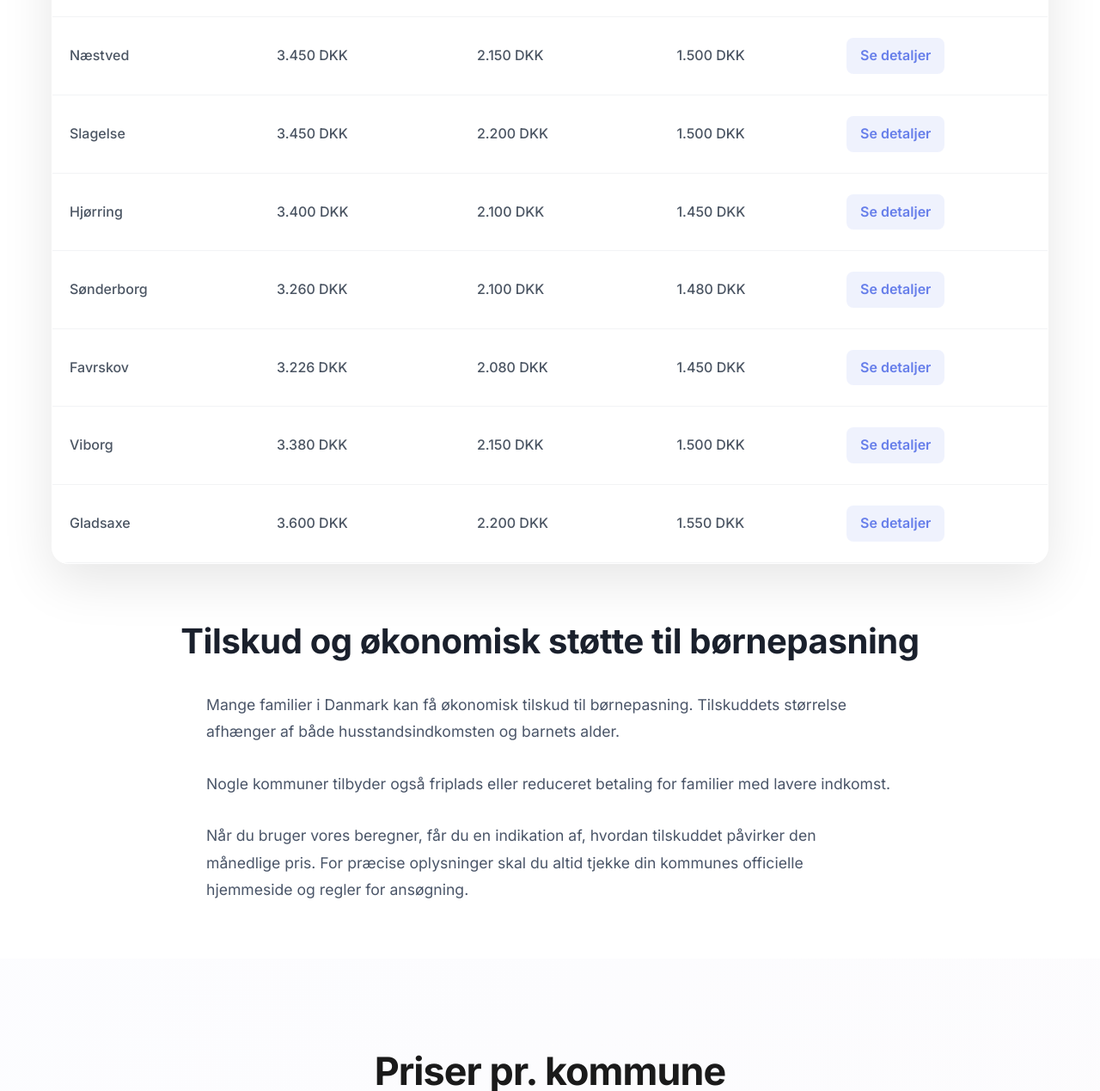
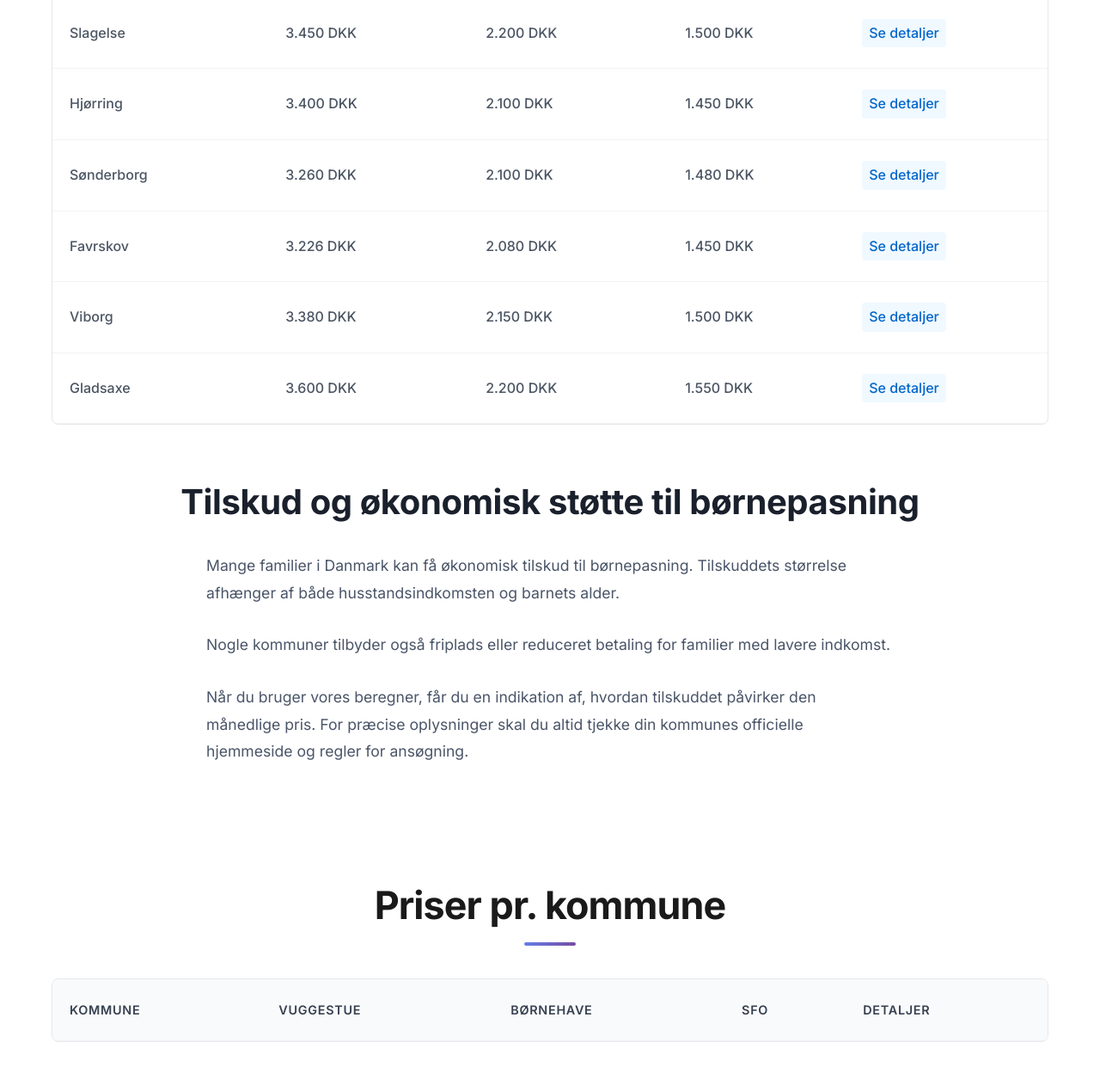
Before and after one commit to martingalmarino/B-rnepasning, a website: page index.html in a window 1280 px wide. Shown: the part 3381-4650 px from the top of the page at 86% size. Drawn offline with Linux system fonts and the light colour scheme.

Commit message:
SIMPLIFY: Remove shadows and simplify table design
✅ Removed table shadows and effects:
   - Eliminated box-shadow from table container
   - Removed backdrop-filter and blur effects
   - Simplified background to plain white
   - Reduced border-radius for cleaner look

✅ Simplified table styling:
   - Changed header background to simple #f9fafb
   - Removed gradient backgrounds
   - Simplified hover effects (no transforms)
   - Cleaner border styling

✅ Streamlined detail links:
   - Simplified link styling with minimal padding
   - Removed complex hover animations
   - Consistent brand color (#0066CC)
   - Cleaner background colors

✅ Consistent mobile styling:
   - Applied same simplifications to mobile breakpoints
   - Reduced border-radius on small screens
   - Maintained clean appearance across devices

The table now has a clean, minimal design that focuses
on content readability without visual distractions.

```diff
--- a/styles.css
+++ b/styles.css
@@ -339,31 +339,15 @@ body {
 
 /* Prices Table Section */
 .prices {
-    padding: 6rem 0;
+    padding: 4rem 0;
     background: white;
-    position: relative;
-}
-
-.prices::before {
-    content: '';
-    position: absolute;
-    top: 0;
-    left: 0;
-    right: 0;
-    bottom: 0;
-    background: linear-gradient(135deg, rgba(102, 126, 234, 0.02) 0%, rgba(118, 75, 162, 0.02) 100%);
 }
 
 .table-container {
     overflow-x: auto;
-    background: rgba(255, 255, 255, 0.95);
-    -webkit-backdrop-filter: blur(20px);
-    backdrop-filter: blur(20px);
-    border-radius: 20px;
-    box-shadow: 0 20px 60px rgba(0, 0, 0, 0.1);
-    border: 1px solid rgba(255, 255, 255, 0.2);
-    position: relative;
-    z-index: 2;
+    background: white;
+    border-radius: 8px;
+    border: 1px solid #e5e7eb;
 }
 
 .prices-table {
@@ -379,18 +363,16 @@ body {
 }
 
 .prices-table th {
-    background: linear-gradient(135deg, rgba(102, 126, 234, 0.1) 0%, rgba(118, 75, 162, 0.1) 100%);
-    font-weight: 700;
+    background: #f9fafb;
+    font-weight: 600;
     color: #374151;
-    font-size: 0.95rem;
+    font-size: 0.9rem;
     text-transform: uppercase;
     letter-spacing: 0.05em;
 }
 
 .prices-table tr:hover {
-    background: rgba(102, 126, 234, 0.02);
-    transform: scale(1.01);
-    transition: all 0.3s ease;
+    background: #f9fafb;
 }
 
 .prices-table td {
@@ -399,20 +381,18 @@ body {
 }
 
 .detail-link {
-    color: #667eea;
+    color: #0066CC;
     text-decoration: none;
-    font-weight: 600;
-    padding: 0.5rem 1rem;
-    border-radius: 8px;
-    background: rgba(102, 126, 234, 0.1);
-    transition: all 0.3s ease;
+    font-weight: 500;
+    padding: 0.25rem 0.5rem;
+    border-radius: 4px;
+    background: #f0f9ff;
+    transition: background-color 0.2s ease;
     display: inline-block;
 }
 
 .detail-link:hover {
-    background: rgba(102, 126, 234, 0.2);
-    transform: translateY(-1px);
-    box-shadow: 0 4px 12px rgba(102, 126, 234, 0.2);
+    background: #e0f2fe;
 }
 
 .municipality-link {
@@ -1503,8 +1483,7 @@ a:focus {
 
     .table-container {
         margin: 0 -1rem;
-        border-radius: 12px;
-        box-shadow: 0 10px 30px rgba(0, 0, 0, 0.1);
+        border-radius: 8px;
     }
 
     .prices-table {
@@ -1553,7 +1532,7 @@ a:focus {
 @media (max-width: 480px) {
     .table-container {
         margin: 0 -0.5rem;
-        border-radius: 8px;
+        border-radius: 6px;
     }
 
     .prices-table {
```
